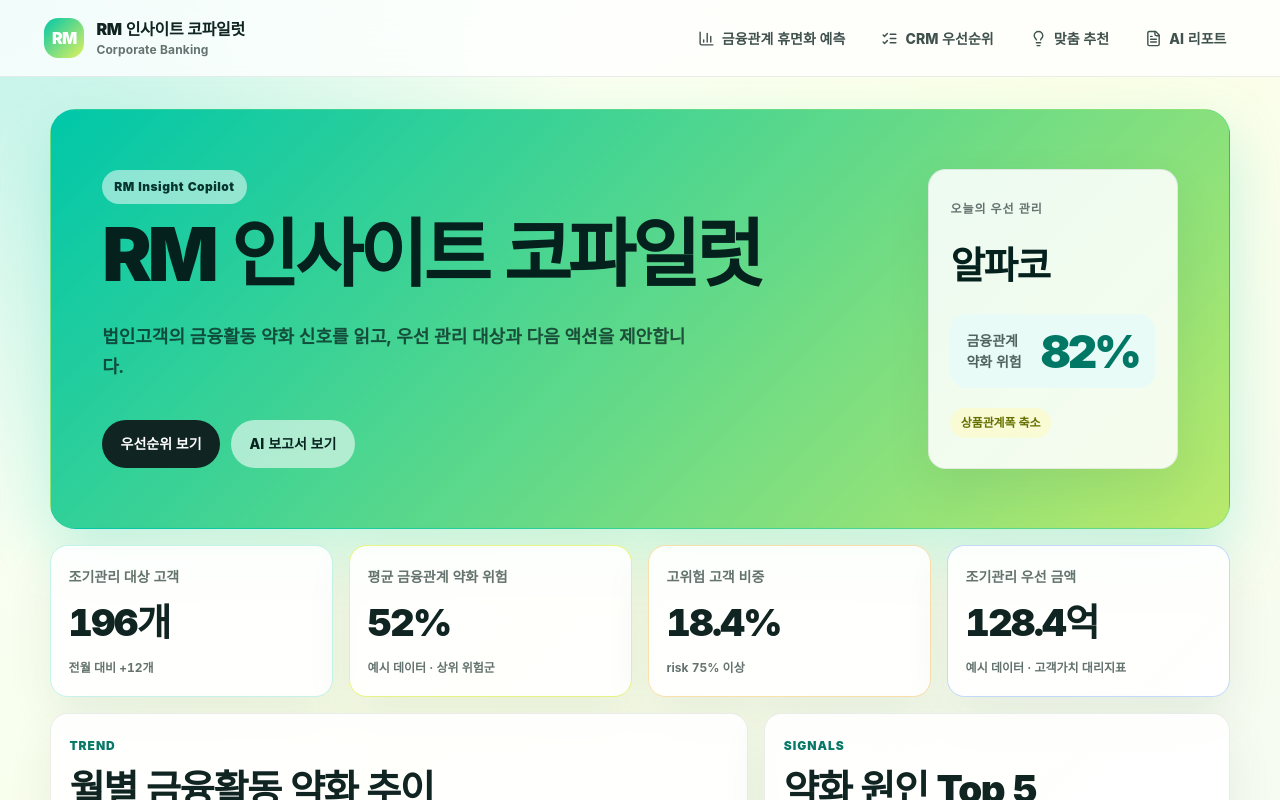
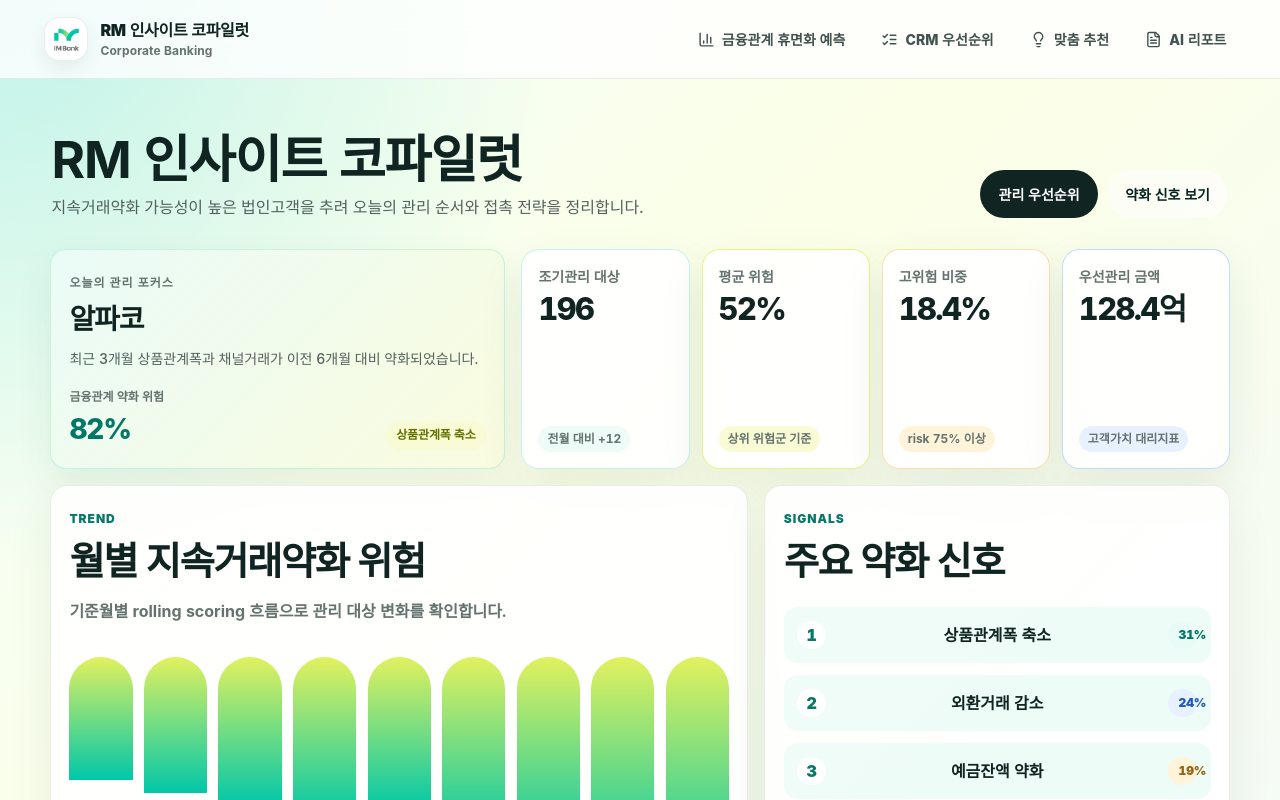
Before and after one commit to iM-BANK-Final-project/Final_project, a React (Vite) app in the folder src/frontend/rm-insight-copilot/: page / in a window 1280 px wide. Shown: the top 800 px of the page. Built offline with nearby package versions, Linux system fonts and the light colour scheme.

Commit message:
feat: refine RM insight overview UI

```diff
--- a/src/frontend/rm-insight-copilot/src/components/KpiCard.jsx
+++ b/src/frontend/rm-insight-copilot/src/components/KpiCard.jsx
@@ -1,9 +1,11 @@
 export default function KpiCard({ label, value, detail, tone = "mint" }) {
   return (
     <article className={`kpi-card ${tone}`}>
-      <span>{label}</span>
-      <strong>{value}</strong>
-      <small>{detail}</small>
+      <div className="kpi-main">
+        <span className="kpi-label">{label}</span>
+        <strong className="kpi-value">{value}</strong>
+      </div>
+      <small className="kpi-detail">{detail}</small>
     </article>
   );
 }
--- a/src/frontend/rm-insight-copilot/src/components/TopNav.jsx
+++ b/src/frontend/rm-insight-copilot/src/components/TopNav.jsx
@@ -11,7 +11,9 @@ export default function TopNav({ activePage, onPageChange }) {
   return (
     <header className="top-nav">
       <button className="brand" onClick={() => onPageChange("overview")} aria-label="Overview">
-        <span className="brand-mark">RM</span>
+        <span className="brand-mark">
+          <img src="/brand-assets/im-bank-logo.png" alt="iM Bank" />
+        </span>
         <span>
           <strong>RM 인사이트 코파일럿</strong>
           <small>Corporate Banking</small>
--- a/src/frontend/rm-insight-copilot/src/pages/OverviewPage.jsx
+++ b/src/frontend/rm-insight-copilot/src/pages/OverviewPage.jsx
@@ -9,49 +9,56 @@ export default function OverviewPage({ onPageChange }) {
 
   return (
     <main className="page">
-      <section className="hero-panel">
-        <div className="hero-copy">
-          <span className="service-pill">RM Insight Copilot</span>
+      <section className="overview-hero">
+        <div className="overview-intro">
           <h1>RM 인사이트 코파일럿</h1>
-          <p>법인고객의 금융활동 약화 신호를 읽고, 우선 관리 대상과 다음 액션을 제안합니다.</p>
-          <div className="hero-actions">
-            <button className="primary-button" onClick={() => onPageChange("priority")}>
-              우선순위 보기
-            </button>
-            <button className="ghost-button" onClick={() => onPageChange("report")}>
-              AI 보고서 보기
-            </button>
-          </div>
+          <p>지속거래약화 가능성이 높은 법인고객을 추려 오늘의 관리 순서와 접촉 전략을 정리합니다.</p>
         </div>
-        <div className="hero-card service-summary-card">
-          <span className="summary-label">오늘의 우선 관리</span>
-          <strong>{topCustomer.name}</strong>
-          <div className="summary-metric">
-            <span>금융관계 약화 위험</span>
-            <b>{topCustomer.risk}%</b>
-          </div>
-          <StatusBadge tone="lime">{topCustomer.weakeningType}</StatusBadge>
+        <div className="overview-actions">
+          <button className="primary-button" onClick={() => onPageChange("priority")}>
+            관리 우선순위
+          </button>
+          <button className="ghost-button" onClick={() => onPageChange("risk")}>
+            약화 신호 보기
+          </button>
         </div>
       </section>
 
-      <section className="kpi-grid">
-        <KpiCard label="조기관리 대상 고객" value="196개" detail="전월 대비 +12개" />
-        <KpiCard label="평균 금융관계 약화 위험" value="52%" detail="예시 데이터 · 상위 위험군" tone="lime" />
-        <KpiCard label="고위험 고객 비중" value="18.4%" detail="risk 75% 이상" tone="amber" />
-        <KpiCard label="조기관리 우선 금액" value="128.4억" detail="예시 데이터 · 고객가치 대리지표" tone="blue" />
+      <section className="overview-layout">
+        <article className="focus-panel">
+          <div>
+            <span className="summary-label">오늘의 관리 포커스</span>
+            <h2>{topCustomer.name}</h2>
+            <p>{topCustomer.summary}</p>
+          </div>
+          <div className="focus-meta">
+            <div>
+              <span>금융관계 약화 위험</span>
+              <strong>{topCustomer.risk}%</strong>
+            </div>
+            <StatusBadge tone="lime">{topCustomer.weakeningType}</StatusBadge>
+          </div>
+        </article>
+
+        <section className="kpi-grid compact">
+          <KpiCard label="조기관리 대상" value="196" detail="전월 대비 +12" />
+          <KpiCard label="평균 위험" value="52%" detail="상위 위험군 기준" tone="lime" />
+          <KpiCard label="고위험 비중" value="18.4%" detail="risk 75% 이상" tone="amber" />
+          <KpiCard label="우선관리 금액" value="128.4억" detail="고객가치 대리지표" tone="blue" />
+        </section>
       </section>
 
-      <section className="two-column">
+      <section className="two-column overview-content">
         <article className="panel">
           <SectionHeader
             eyebrow="Trend"
-            title="월별 금융활동 약화 추이"
-            description="최신월 하나가 아니라 기준월별 rolling scoring 흐름으로 해석합니다."
+            title="월별 지속거래약화 위험"
+            description="기준월별 rolling scoring 흐름으로 관리 대상 변화를 확인합니다."
           />
           <MiniTrendChart data={monthlyTrend} />
         </article>
         <article className="panel">
-          <SectionHeader eyebrow="Signals" title="약화 원인 Top 5" />
+          <SectionHeader eyebrow="Signals" title="주요 약화 신호" />
           <div className="rank-list">
             {signalSummary.map((signal, index) => (
               <div className="rank-item" key={signal.label}>
--- a/src/frontend/rm-insight-copilot/src/styles.css
+++ b/src/frontend/rm-insight-copilot/src/styles.css
@@ -196,14 +196,22 @@ button,
 
 .brand-mark {
   display: grid;
-  width: 2.5rem;
-  height: 2.5rem;
+  width: 2.75rem;
+  height: 2.75rem;
   place-items: center;
-  border-radius: 0.9rem;
-  background: linear-gradient(135deg, var(--mint), var(--lime));
-  color: white;
-  font-weight: var(--weight-black);
-  letter-spacing: -0.04em;
+  overflow: hidden;
+  border: 1px solid rgba(16, 36, 33, 0.08);
+  border-radius: 0.95rem;
+  background: white;
+  box-shadow: 0 8px 18px rgba(35, 80, 72, 0.08);
+}
+
+.brand-mark img {
+  display: block;
+  width: 100%;
+  height: 100%;
+  object-fit: contain;
+  padding: 0.22rem;
 }
 
 .nav-menu {
@@ -244,7 +252,106 @@ button,
 .page {
   width: min(1180px, calc(100vw - 2rem));
   margin: 0 auto;
-  padding: 2rem 0 3.5rem;
+  padding: 1.5rem 0 3.5rem;
+}
+
+.overview-hero {
+  display: flex;
+  align-items: flex-end;
+  justify-content: space-between;
+  gap: 1rem;
+  margin-bottom: 1rem;
+  padding: 1.35rem 0.1rem 0.8rem;
+}
+
+.overview-intro h1 {
+  margin: 0.45rem 0 0.45rem;
+  font-size: clamp(2rem, 4vw, 3.35rem);
+  font-weight: var(--weight-medium);
+  line-height: 1.08;
+  letter-spacing: -0.025em;
+  word-break: keep-all;
+}
+
+.overview-intro p {
+  max-width: 620px;
+  margin: 0;
+  color: #52625e;
+  font-size: var(--text-base);
+  font-weight: var(--weight-regular);
+  line-height: 1.65;
+}
+
+.overview-actions {
+  display: flex;
+  flex-wrap: wrap;
+  gap: 0.55rem;
+  justify-content: flex-end;
+  padding-bottom: 0.15rem;
+}
+
+.overview-layout {
+  display: grid;
+  grid-template-columns: minmax(280px, 0.9fr) minmax(0, 1.4fr);
+  gap: 1rem;
+  align-items: stretch;
+  margin-bottom: 1rem;
+}
+
+.focus-panel {
+  display: grid;
+  gap: 1.1rem;
+  align-content: space-between;
+  min-height: 176px;
+  border: 1px solid rgba(0, 199, 169, 0.18);
+  border-radius: 1rem;
+  padding: 1.15rem;
+  background:
+    linear-gradient(135deg, rgba(233, 251, 247, 0.95), rgba(248, 251, 212, 0.76)),
+    white;
+  box-shadow: 0 16px 36px rgba(35, 80, 72, 0.08);
+}
+
+.focus-panel h2 {
+  margin: 0.35rem 0 0.45rem;
+  font-size: var(--text-2xl);
+  font-weight: var(--weight-bold);
+  letter-spacing: -0.04em;
+}
+
+.focus-panel p {
+  margin: 0;
+  color: #52625e;
+  font-size: var(--text-sm);
+  font-weight: var(--weight-regular);
+  line-height: 1.6;
+}
+
+.focus-meta {
+  display: flex;
+  align-items: flex-end;
+  justify-content: space-between;
+  gap: 0.8rem;
+}
+
+.focus-meta span {
+  display: block;
+  color: var(--muted);
+  font-size: var(--text-xs);
+  font-weight: var(--weight-medium);
+}
+
+.focus-meta strong {
+  display: block;
+  margin-top: 0.15rem;
+  color: #007865;
+  font-size: var(--text-2xl);
+  font-weight: var(--weight-bold);
+  letter-spacing: -0.04em;
+}
+
+.overview-content {
+  align-items: stretch;
 }
 
 .hero-panel {
@@ -429,40 +536,73 @@ button,
 }
 
 .kpi-card {
+  display: flex;
+  flex-direction: column;
+  justify-content: space-between;
+  gap: 1rem;
   padding: 1.1rem;
 }
 
-.kpi-card span,
-.kpi-card small,
+.kpi-grid.compact {
+  grid-template-columns: repeat(4, minmax(0, 1fr));
+  gap: 0.75rem;
+  margin: 0;
+}
+
+.kpi-grid.compact .kpi-card {
+  min-height: 148px;
+  padding: 1rem;
+}
+
+.kpi-main {
+  display: grid;
+  gap: 0.42rem;
+}
+
+.kpi-label,
+.kpi-detail,
 .section-header p,
 .action-box span,
 .report-note {
   color: var(--muted);
 }
 
-.kpi-card span {
+.kpi-label {
   font-size: var(--text-sm);
   font-weight: var(--weight-bold);
 }
 
-.kpi-card small {
+.kpi-detail {
+  display: inline-flex;
+  align-self: flex-start;
+  width: fit-content;
+  max-width: 100%;
+  border-radius: 999px;
+  padding: 0.38rem 0.56rem;
+  background: rgba(233, 251, 247, 0.78);
   font-size: var(--text-xs);
   font-weight: var(--weight-medium);
+  line-height: 1.2;
 }
 
-.kpi-card strong {
+.kpi-value {
   display: block;
-  margin: 0.45rem 0 0.2rem;
-  font-size: var(--text-3xl);
+  margin: 0;
+  font-size: clamp(1.85rem, 2.4vw, 2.25rem);
   font-variant-numeric: tabular-nums;
-  font-weight: var(--weight-black);
-  letter-spacing: -0.04em;
+  font-weight: var(--weight-bold);
+  line-height: 1;
+  letter-spacing: -0.05em;
 }
 
 .kpi-card.mint { border-color: rgba(0, 199, 169, 0.22); }
 .kpi-card.lime { border-color: rgba(226, 241, 94, 0.75); }
 .kpi-card.amber { border-color: rgba(243, 181, 63, 0.42); }
 .kpi-card.blue { border-color: rgba(63, 130, 246, 0.3); }
+
+.kpi-card.lime .kpi-detail { background: var(--lime-soft); }
+.kpi-card.amber .kpi-detail { background: #fff4da; }
+.kpi-card.blue .kpi-detail { background: #e8f1ff; }
 
 .two-column,
 .report-layout {
@@ -898,6 +1038,16 @@ td:nth-child(9) {
     flex-direction: column;
   }
 
+  .overview-hero {
+    align-items: flex-start;
+    flex-direction: column;
+  }
+
+  .overview-actions {
+    justify-content: flex-start;
+  }
+
+  .overview-layout,
   .hero-panel,
   .two-column,
   .report-layout,
@@ -909,6 +1059,10 @@ td:nth-child(9) {
 
   .hero-panel h1 {
     white-space: normal;
+  }
+
+  .kpi-grid.compact {
+    grid-template-columns: repeat(2, minmax(0, 1fr));
   }
 }
 
@@ -922,6 +1076,14 @@ td:nth-child(9) {
     border-radius: 1.1rem;
   }
 
+  .overview-intro h1 {
+    font-size: 2.12rem;
+  }
+
+  .kpi-grid.compact {
+    grid-template-columns: 1fr;
+  }
+
   .nav-item {
     padding: 0.65rem 0.8rem;
   }
```
Also changed, not shown: src/frontend/rm-insight-copilot/public/brand-assets/im-bank-logo.png (added).
